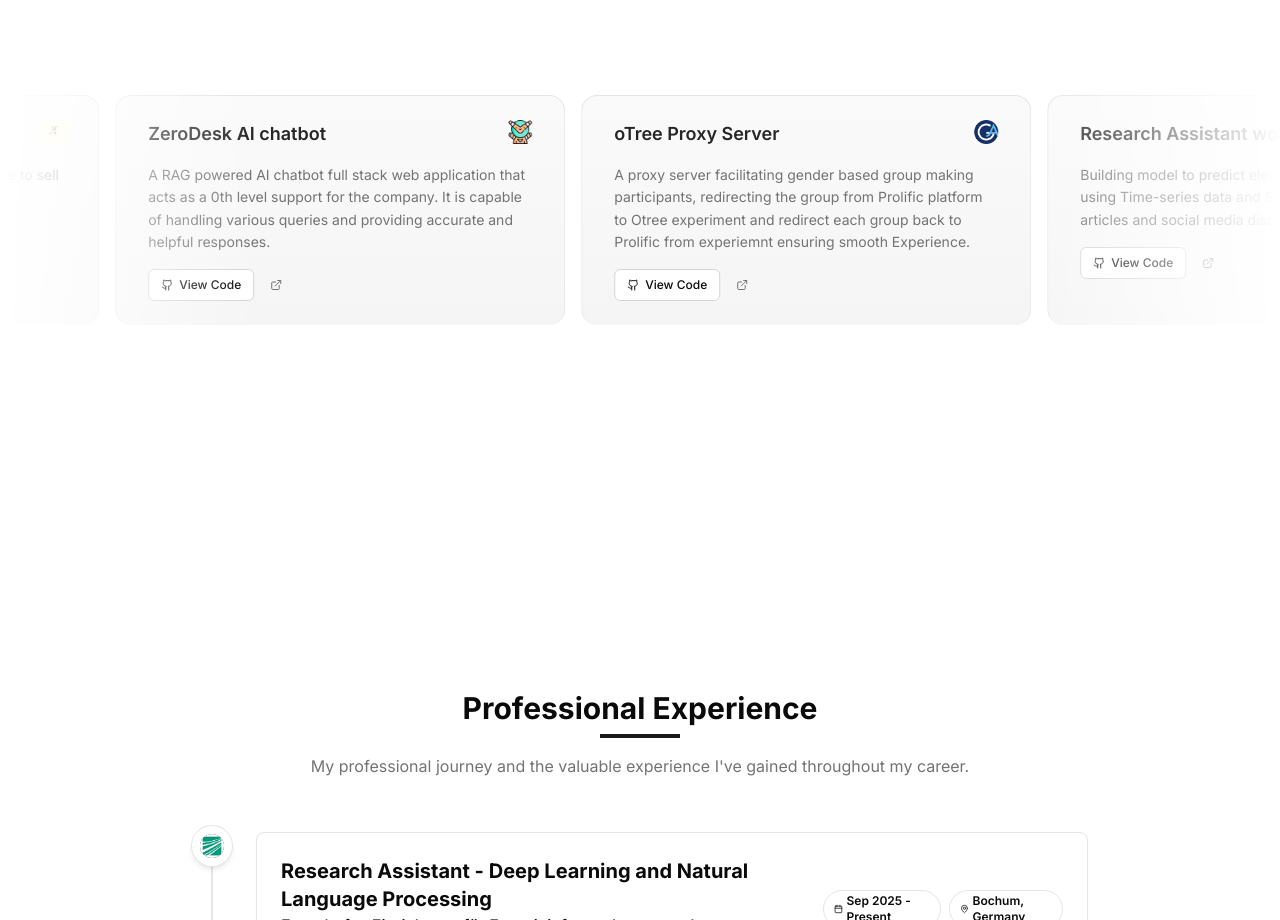
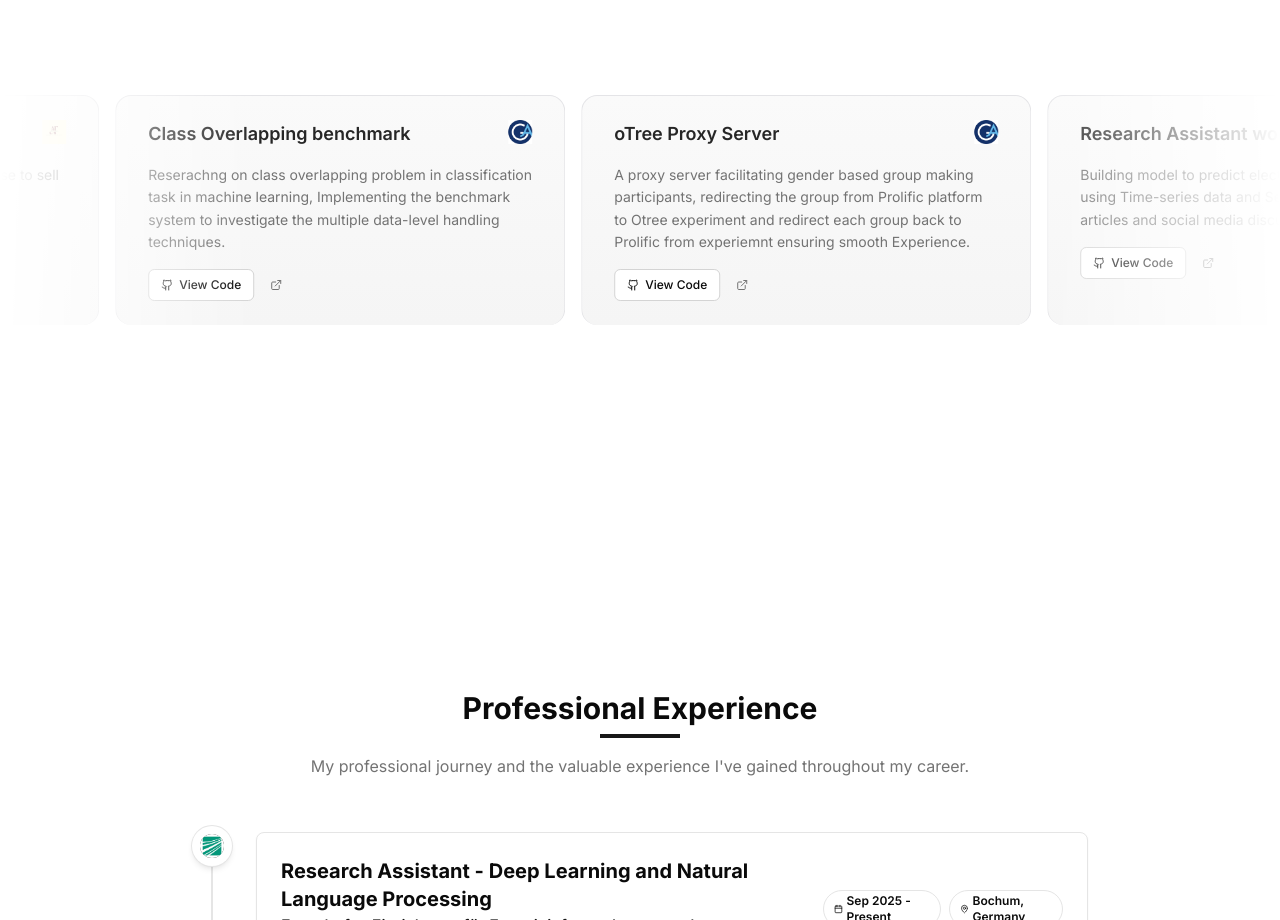
Before and after one commit to mohdUwaish59/Personal-Website, a Next.js app: page / in a window 1280 px wide. Shown: the part 2220-3140 px from the top of the page. Built offline with nearby package versions, Linux system fonts and the light colour scheme; no server answers.

Commit message:
Chore: updating current work details

```diff
--- a/components/current-work.tsx
+++ b/components/current-work.tsx
@@ -40,11 +40,11 @@ const testimonials = [
     organization: "TCS",
   },
   {
-    detail: "A RAG powered AI chatbot full stack web application that acts as a 0th level support for the company. It is capable of handling various queries and providing accurate and helpful responses.",
-    title: "ZeroDesk AI chatbot",
-    link: "https://github.com/mohdUwaish59/ZeroDesk-AI-Chatbot",
+    detail: "Reserachng on class overlapping problem in classification task in machine learning, Implementing the benchmark system to investigate the multiple data-level handling techniques.",
+    title: "Class Overlapping benchmark",
+    link: "https://github.com/mohdUwaish59/Investigating-Techniques-for-Class-Overlapping-problem/tree/main",
     type: "company" as const,
-    logo: "/favicon/favicon.png",
+    logo: "/company_logos/goe.png",
     organization: "TCS",
   },
   {
```
